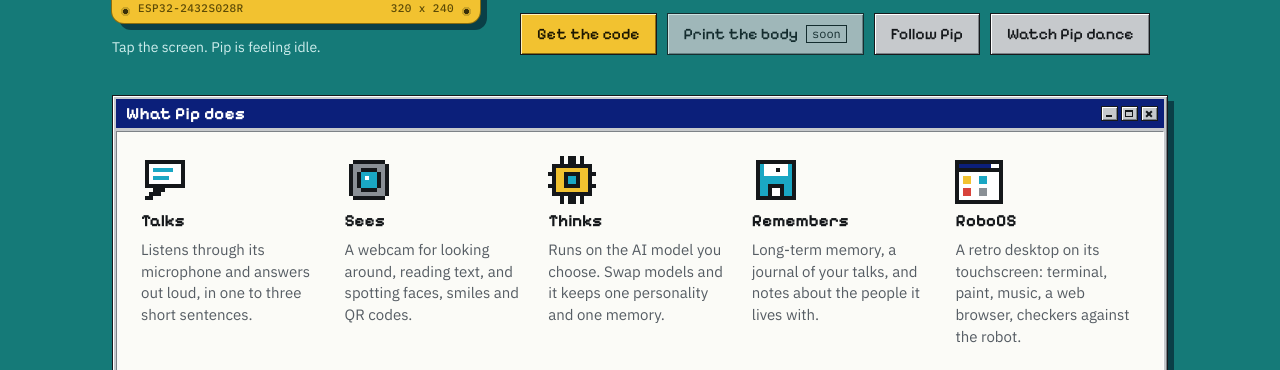
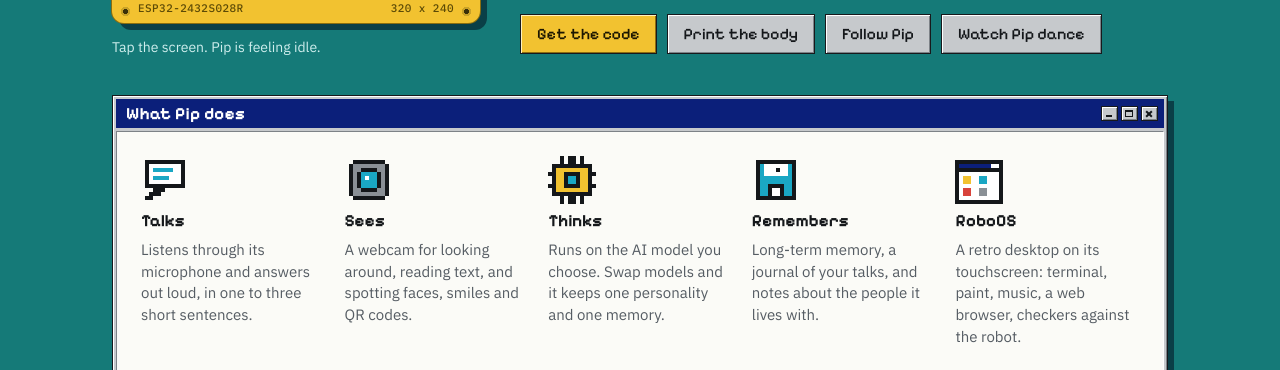
Before and after one commit to cperos-xr/pip-robot, a plain HTML site: page site/index.html in a window 1280 px wide. Shown: the part 371-741 px from the top of the page. Drawn offline with Linux system fonts and the light colour scheme.

Commit message:
Add Pip Thingiverse model link

```diff
--- a/site/index.html
+++ b/site/index.html
@@ -365,7 +365,7 @@ code, .mono { font-family: var(--mono); font-size: 0.875em; }
 // ---- the addresses of the project: fill these in when they exist (empty = the button says "soon")
 const LINKS = {
   github: "https://github.com/cperos-xr/pip-robot",
-  thingiverse: "",   // e.g. "https://www.thingiverse.com/thing:1234567" (the body files are not uploaded yet)
+  thingiverse: "https://www.thingiverse.com/thing:7435423",
   bluesky: "https://bsky.app/profile/imalittlerobot.bsky.social",
   video: "https://www.youtube.com/shorts/WMXmUGjVRbw"
 };
```
